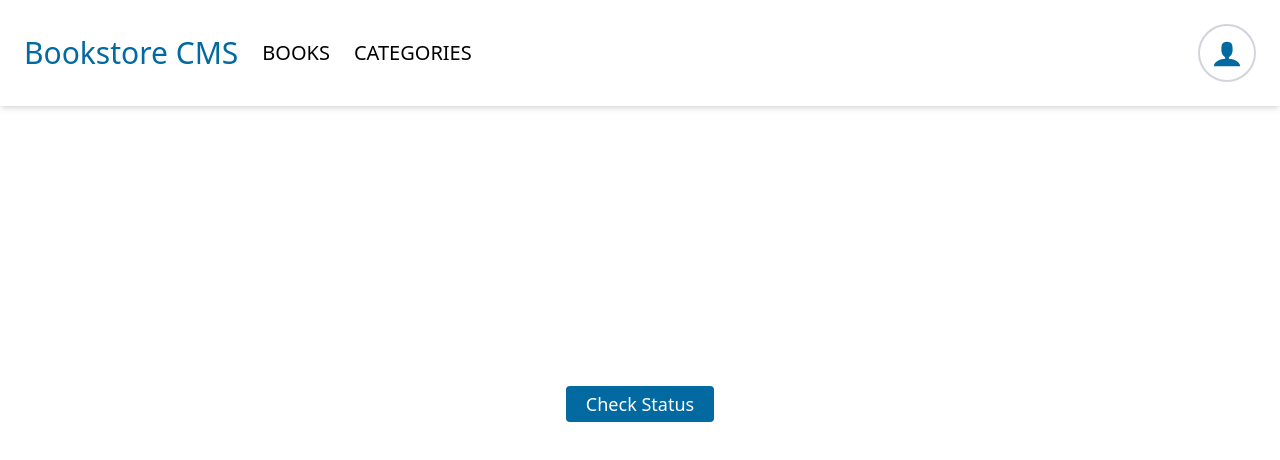
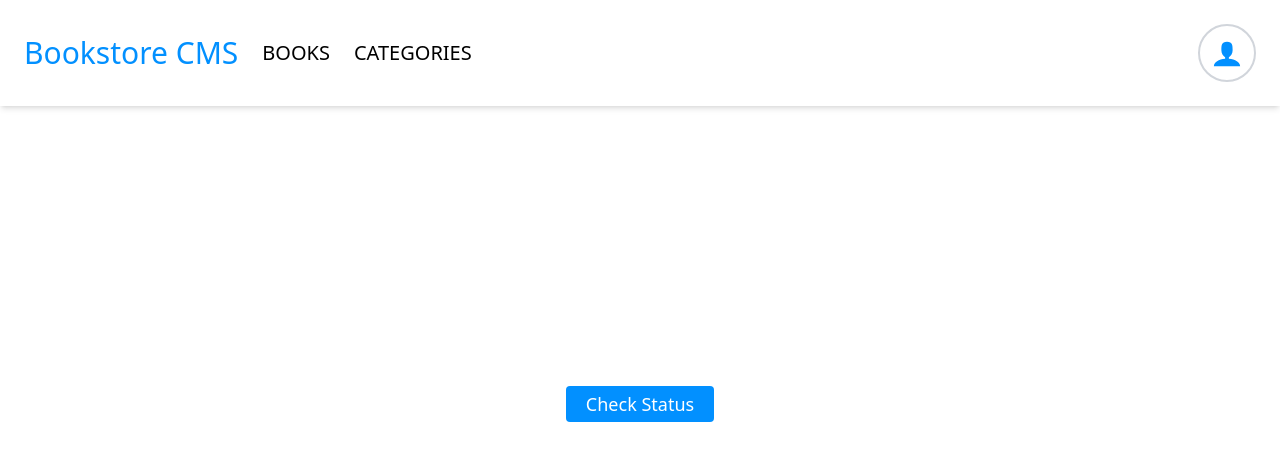
Before and after one commit to AyoubM490/Bookstore-react, a React (Create React App) app: page /#/Categories in a window 1280 px wide. Before the commit this address led to /#/Categories. Shown: the top 460 px of the page. Built offline with nearby package versions, Linux system fonts and the light colour scheme.

Commit message:
Add Changes Requested by Code Review

```diff
--- /dev/null
+++ b/src/components/book-card/book-card.css
@@ -0,0 +1,3 @@
+.fix-margin {
+  margin: 2.313rem 6.25rem 0;
+}
--- a/src/components/book-card/book-card.js
+++ b/src/components/book-card/book-card.js
@@ -2,13 +2,14 @@ import React from 'react';
 import PropTypes from 'prop-types';
 import BookInfo from '../book-info/book-info';
 import BookProgress from '../book-progress/book-progress';
+import './book-card.css';
 
 export default function BookCard(props) {
   const {
     id, percent, chapter, genre, title, author,
   } = props;
   return (
-    <section className="book-card flex justify-between rounded-sm p-12 mx-8 my-4 shadow-md">
+    <section className="book-card fix-margin flex justify-between rounded-sm p-12 mx-8 my-4 shadow-md">
       <BookInfo
         id={id}
         genre={genre}
--- a/src/components/button/button.js
+++ b/src/components/button/button.js
@@ -1,10 +1,11 @@
 import React from 'react';
 import PropTypes from 'prop-types';
+import './buttonColor.css';
 
 export default function Button({ ...props }) {
   return (
     <button
-      className={`text-white bg-sky-700 rounded w-fit ${props.twClasses}`}
+      className={`text-white azure rounded w-fit ${props.twClasses}`}
       type={props.type === 'submit' ? 'submit' : 'button'}
       onClick={props.handleClick}
     >
--- /dev/null
+++ b/src/components/button/buttonColor.css
@@ -0,0 +1,3 @@
+.azure {
+  background-color: #0290ff;
+}
--- a/src/components/chapter-progress/chapter-progress.js
+++ b/src/components/chapter-progress/chapter-progress.js
@@ -10,7 +10,7 @@ export default function ChapterProgress(props) {
   }, [chapter]);
 
   return (
-    <div className="flex flex-col gap-2 justify-center items-start w-64 ">
+    <div className="flex flex-col gap-2 justify-center items-start ">
       <span>CURRENT CHAPTER</span>
       <span>{chapter}</span>
       <Button text="UPDATE PROGRESS" />
--- a/src/components/header/header.js
+++ b/src/components/header/header.js
@@ -1,13 +1,14 @@
 import React from 'react';
 import { Link } from 'react-router-dom';
 import { ImUser } from 'react-icons/im';
+import './headerColor.css';
 
 export default function Header() {
   return (
     <header className="flex justify-between p-6 w-full shadow-md">
-      <nav className="flex gap-6">
+      <nav className="flex gap-6 flex-col md:flex-row">
         <Link to="/">
-          <h1 className="h-full flex items-center text-3xl text-sky-700">
+          <h1 className="h-full flex items-center text-3xl BookstoreCMS">
             Bookstore CMS
           </h1>
         </Link>
@@ -24,7 +25,7 @@ export default function Header() {
       </nav>
       <button
         type="button"
-        className="h-full text-3xl flex items-center p-3 text-sky-700 rounded-full border-2 border-gray-300"
+        className="h-full text-3xl flex items-center p-3 BookstoreCMS rounded-full border-2 border-gray-300"
       >
         <ImUser />
       </button>
--- /dev/null
+++ b/src/components/header/headerColor.css
@@ -0,0 +1,3 @@
+.BookstoreCMS {
+  color: #0290ff;
+}
```
